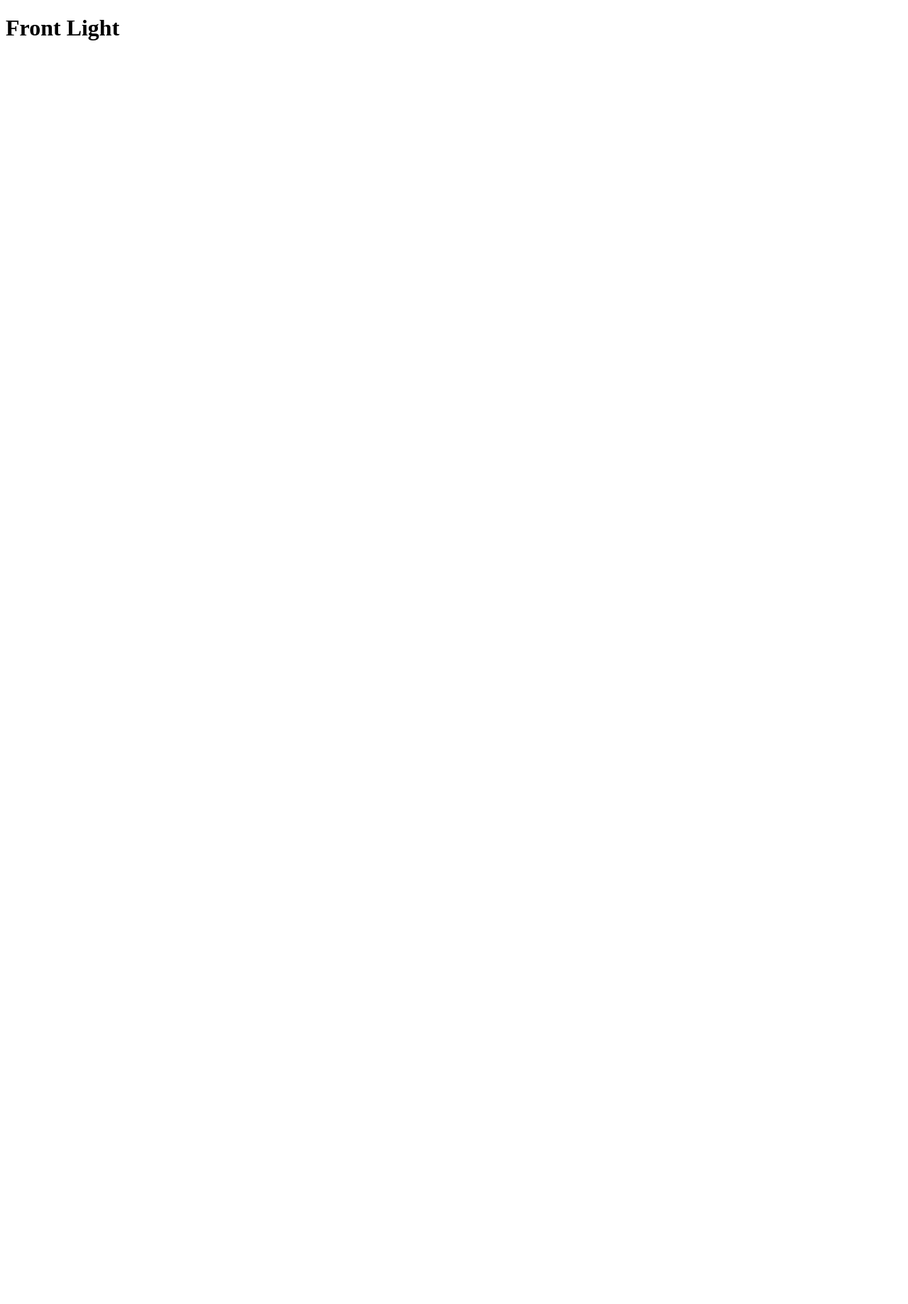
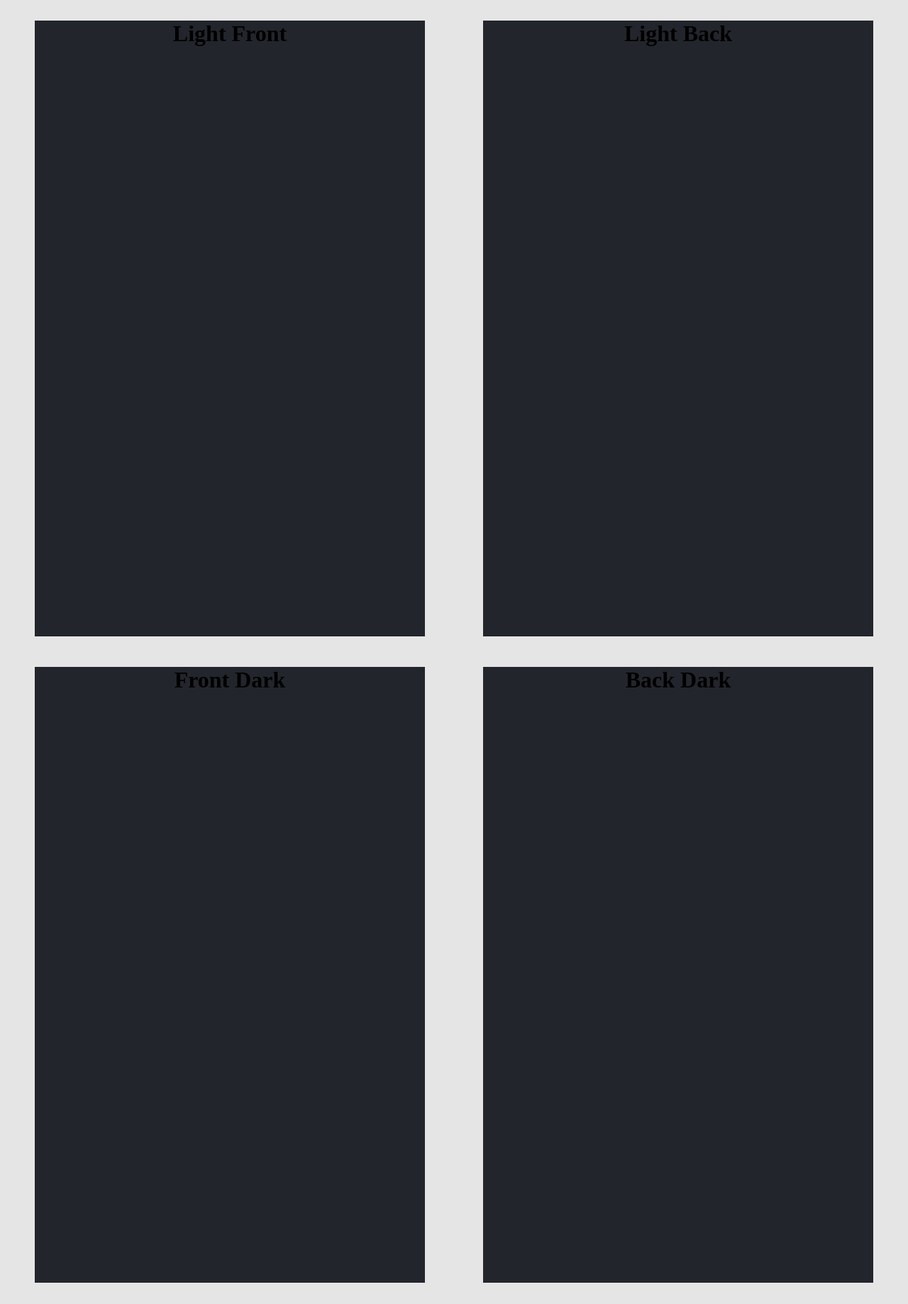
Before and after one commit to ckvignesh/React-Bob-Ziroll-2-Project, a React (Create React App) app: page / in a window 1280 px wide. Shown: the whole page at 71% size. Before the commit the page ends 800 px from the top, so only its background shows below. Built offline with nearby package versions, Linux system fonts and the light colour scheme.

Commit message:
created layout for cards

```diff
--- a/src/App.js
+++ b/src/App.js
@@ -1,13 +1,20 @@
 import React from "react";
 import LightFront from "./components/LightFront";
-// import LightBack from "./components/LightBack";
-// import DarkFront from "./components/DarkFront";
-// import DarkBack from "./components/DarkBack";
+import LightBack from "./components/LightBack";
+import DarkFront from "./components/DarkFront";
+import DarkBack from "./components/DarkBack";
 
 export default function App() {
   return (
-    <div className="light-card">
-      <LightFront />
+    <div className="home-page">
+      <div className="light-card">
+        <LightFront />
+        <LightBack />
+      </div>
+      <div className="dark-card">
+        <DarkFront />
+        <DarkBack />
+      </div>
     </div>
   );
 }
--- a/src/components/DarkBack.js
+++ b/src/components/DarkBack.js
@@ -1,5 +1,9 @@
 import React from "react";
 
 export default function DarkBack() {
-  return <h1>Back Dark</h1>;
+  return (
+    <div>
+      <h1 className="dark-back-layer-one">Back Dark</h1>
+    </div>
+  );
 }
--- a/src/components/DarkFront.js
+++ b/src/components/DarkFront.js
@@ -1,5 +1,9 @@
 import React from "react";
 
 export default function DarkFront() {
-  return <h1>Front Dark</h1>;
+  return (
+    <div>
+      <h1 className="dark-front-layer-one">Front Dark</h1>
+    </div>
+  );
 }
--- a/src/components/LightBack.js
+++ b/src/components/LightBack.js
@@ -1,5 +1,9 @@
 import React from "react";
 
 export default function LightBack() {
-  return <h1>Back Light</h1>;
+  return (
+    <div>
+      <h1 className="light-back-layer-one">Light Back</h1>
+    </div>
+  );
 }
--- a/src/components/LightFront.js
+++ b/src/components/LightFront.js
@@ -1,5 +1,9 @@
 import React from "react";
 
 export default function LightFront() {
-  return <h1>Front Light</h1>;
+  return (
+    <div>
+      <h1 className="light-front-layer-one">Light Front</h1>
+    </div>
+  );
 }
--- a/src/index.css
+++ /dev/null
@@ -1,3 +0,0 @@
-* {
-  box-sizing: border-box;
-}
--- a/src/styles.css
+++ b/src/styles.css
@@ -0,0 +1,62 @@
+* {
+  background: #e5e5e5;
+}
+
+/* .home-page {
+  position: relative;
+  width: 1296px;
+  height: 1884px;
+  background: #1c1c1c;
+} */
+
+.light-front-layer-one {
+  display: inline-flex;
+  justify-content: center;
+  width: 550px;
+  height: 868px;
+  left: 65px;
+  top: 53px;
+  background: #23252c;
+}
+
+.light-back-layer-one {
+  display: inline-flex;
+  justify-content: center;
+  width: 550px;
+  height: 868px;
+  left: 664px;
+  top: 53px;
+  background: #23252c;
+}
+
+.dark-front-layer-one {
+  display: inline-flex;
+  justify-content: center;
+  width: 550px;
+  height: 868px;
+  left: 73px;
+  top: 960px;
+  background: #23252c;
+}
+
+.dark-back-layer-one {
+  display: inline-flex;
+  justify-content: center;
+  width: 550px;
+  height: 868px;
+  left: 664px;
+  top: 960px;
+  background: #23252c;
+}
+
+.light-card {
+  display: flex;
+  justify-content: space-around;
+  flex-direction: row;
+}
+
+.dark-card {
+  display: flex;
+  justify-content: space-around;
+  flex-direction: row;
+}
```
Also changed, not shown: 1 other file (tests, documents, lock files or other folders).
